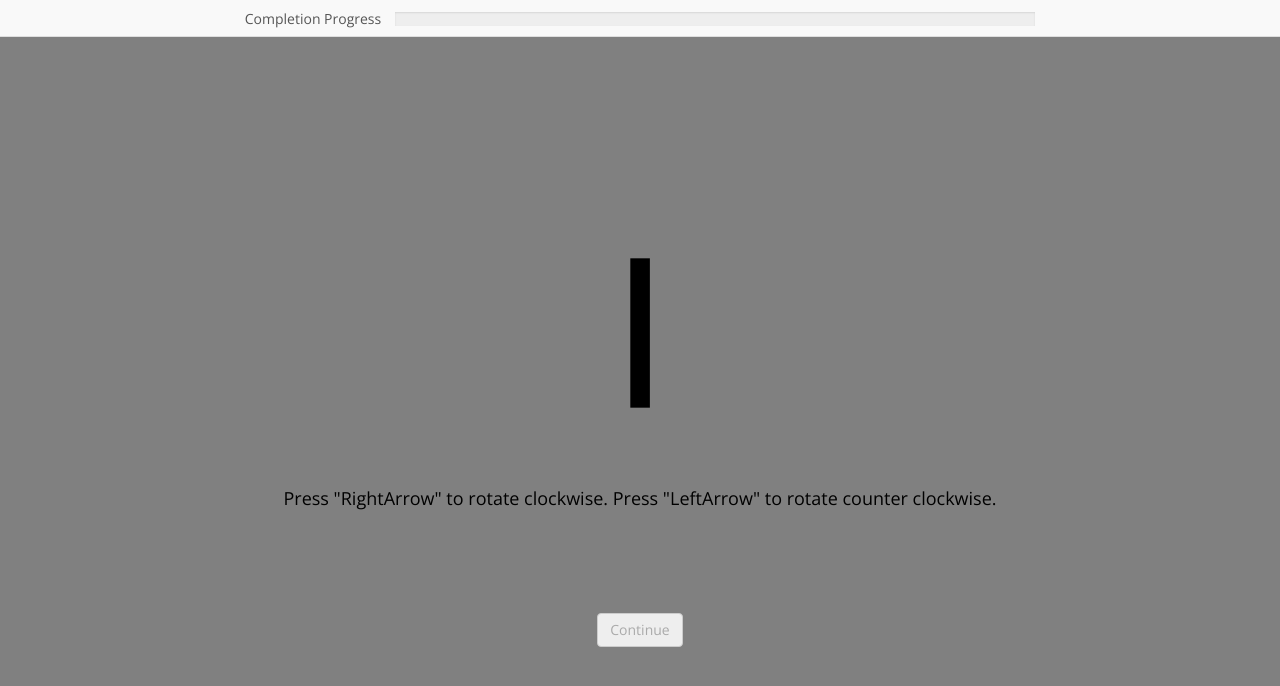
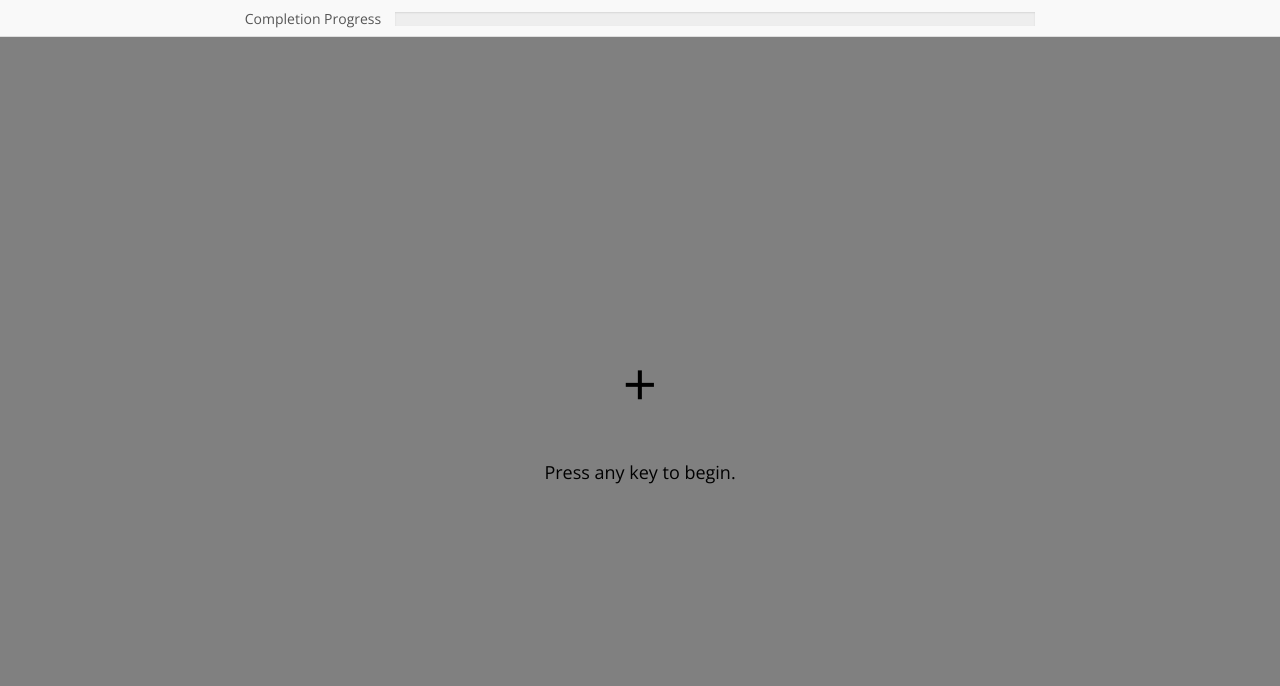
Before and after one commit to ilyx0420/jspsych_rotate_image_with_keyboard, a plain HTML site: page index.html in a window 1280 px wide. Drawn offline with nearby package versions, Linux system fonts and the light colour scheme.

Commit message:
Update index.html

```diff
--- a/index.html
+++ b/index.html
@@ -42,15 +42,15 @@
 
 
   //  var trialduration = 1250; // duration of each trial, unit: ms
-    var trialduration = 5000; // duration of each trial, unit: ms
+    var trialduration = 3000; // duration of each trial, unit: ms
     var stimulitype = 0 // 0: dot ; 1: square
-    var repeti_per_case = 10; // repititions for each participant (of each condition & display)
+    var repeti_per_case = 2; // repititions for each participant (of each condition & display)
     var stim_low = 1; // minimum number of stimuli to be displayed
     var stim_high = 7; // maximum number of stimuli to be displayed
 
 
 
-    var reps_total = repeti_per_case * 3 * (stim_high - stim_low + 1) + 21*1; // #repetitions * 3 conditions * all possible distributions of the stimuli
+    var reps_total = 70;//repeti_per_case * 3 * (stim_high - stim_low + 1) + 21*1; // #repetitions * 3 conditions * all possible distributions of the stimuli
     var n_trials = reps_total ;
 
     /* define instructions trial */
@@ -58,21 +58,14 @@
       type: "html-keyboard-response",
       stimulus: `
          <p>In this experiment, a game board with 117 cells that contain some pieces will appear. <br>The game board is either occluded by a green mesh or fully visible.</p>
-
 <br>
   <div style='float: center;'>A fully visible game board: <br> <img  width = 250px src='img/eg_noc.png'></img> </div>
-
 <br>
   <div style='float: center;'>An occluded game board: <br> <img width = 250px src='img/eg_occ.png'></img> </div>
 
-
-
 <br>
 <div style='float: center;'><p>The game board will disappear after 1.25 seconds, followed by 1 question whose answer can be selected by dragging the slider.  </p></div>
-
-
 <img width = 850px border =1px src='img/eg_slider.png'></img>
-
 
 <br>
 
@@ -90,12 +83,8 @@ var instructions_eg1 = {
       stimulus: `
       <p><b>Example 1</b></p>
  <div style='float: center;'> <img width = 250px src='img/eg_noc.png'></img> </div>
-
          <p>In this example, the game board is not occluded at all. Hence, the answer to the question should be 0. </p>
-
-
   <div style='float: center;'><img  width = 850px border = 1px src='img/eg_slider1.png'></img> </div>
-
 
         <p>Press any key to continue.</p>
       `,
@@ -111,12 +100,8 @@ var instructions_eg2 = {
       stimulus: `
       <p><b>Example 2</b></p>
  <div style='float: center;'> <img class = "ims" width = 250px height = 325 src='img/greenbacknewereg.png'></img> </div>
-
          <p>In this example, the game board is fully occluded. Hence, the answer to the question should be 117. </p>
-
-
   <div style='float: center;'><img  width = 850px border = 1px src='img/eg_slider2.png'></img> </div>
-
 
         <p>Press any key to begin.</p>
       `,
@@ -254,89 +239,39 @@ var instructions_eg2 = {
     /* preload images */
     var preload = {
       type: 'preload',
-      images: ['img/sq2.png', 'img/sq4.png',
-               'img/clr_s1_p1.png', 'img/oc_s1_p1.png','img/noc_s1_p1.png',
-               'img/clr_s1_p2.png', 'img/oc_s1_p2.png','img/noc_s1_p2.png',
-               'img/clr_s2_p1.png', 'img/oc_s2_p1.png','img/noc_s2_p1.png',
-               'img/clr_s2_p2.png', 'img/oc_s2_p2.png','img/noc_s2_p2.png',
-               'img/clr_s3_p1.png', 'img/oc_s3_p1.png','img/noc_s3_p1.png',
-               'img/clr_s3_p2.png', 'img/oc_s3_p2.png','img/noc_s3_p2.png',
-               'img/clr_s4_p1.png', 'img/oc_s4_p1.png','img/noc_s4_p1.png',
-               'img/clr_s4_p2.png', 'img/oc_s4_p2.png','img/noc_s4_p2.png',
-               'img/clr_s5_p1.png', 'img/oc_s5_p1.png','img/noc_s5_p1.png',
-               'img/clr_s5_p2.png', 'img/oc_s5_p2.png','img/noc_s5_p2.png',
-               'img/clr_s6_p1.png', 'img/oc_s6_p1.png','img/noc_s6_p1.png',
-               'img/clr_s6_p2.png', 'img/oc_s6_p2.png','img/noc_s6_p2.png',
-               'img/clr_s7_p1.png', 'img/oc_s7_p1.png','img/noc_s7_p1.png',
-               'img/clr_s7_p2.png', 'img/oc_s7_p2.png','img/noc_s7_p2.png',
-               ]
+      images: ['img/sq2.png', 'img/sq4.png']
     }
-    var images = ['img/clr_s1_p1.png', 'img/oc_s1_p1.png','img/noc_s1_p1.png',
-               'img/clr_s1_p2.png', 'img/oc_s1_p2.png','img/noc_s1_p2.png',
-               'img/clr_s2_p1.png', 'img/oc_s2_p1.png','img/noc_s2_p1.png',
-               'img/clr_s2_p2.png', 'img/oc_s2_p2.png','img/noc_s2_p2.png',
-               'img/clr_s3_p1.png', 'img/oc_s3_p1.png','img/noc_s3_p1.png',
-               'img/clr_s3_p2.png', 'img/oc_s3_p2.png','img/noc_s3_p2.png',
-               'img/clr_s4_p1.png', 'img/oc_s4_p1.png','img/noc_s4_p1.png',
-               'img/clr_s4_p2.png', 'img/oc_s4_p2.png','img/noc_s4_p2.png',
-               'img/clr_s5_p1.png', 'img/oc_s5_p1.png','img/noc_s5_p1.png',
-               'img/clr_s5_p2.png', 'img/oc_s5_p2.png','img/noc_s5_p2.png',
-               ];
 
     var preload_instru = {
       type: 'preload',
       images: ['img/eg_slider.png','img/eg_slider1.png','img/eg_slider2.png','img/greenbacknewereg.png']
     };
 
-    var shapes = [];
-    shapes.push(1); shapes.push(2);//shapes.push(3);//shapes.push(4);
-    var randshapes = jsPsych.randomization.sampleWithReplacement(shapes,reps_total) ;
+    // --- position of the occluder --- //
+    var occpos = [];
+    occpos.push(1); occpos.push(2);
+    var randpos = jsPsych.randomization.sampleWithReplacement(occpos,reps_total) ;
 
-    /* the number of stimuli on both sides */
-    var stimuliArr_r = [];
+    // --- generate sitmuli array --- //
     var stimuliArr = [];
-    var rr = stim_high + stim_low;
 
+    //var possible_nums = jsPsych.randomization.sampleWithoutReplacement(possible_nums,possible_nums.length) ;
 
-    var possible_nums = [];
-   // possible_nums.push(5);
-    possible_nums.push(1);possible_nums.push(2);possible_nums.push(3);possible_nums.push(4);
-    possible_nums.push(5);possible_nums.push(6);possible_nums.push(7);//possible_nums.push(13);possible_nums.push(14);
-    //possible_nums.push(15);
-
-
-//var possible_nums = jsPsych.randomization.sampleWithoutReplacement(possible_nums,possible_nums.length) ;
-
-/*
-    for (var i = 0; i < 11; i++){
-      for (var t = 0; t < repeti_per_case * 2; t++){
-        var shapn = randshapes[i];
-         stimuliArr.push([possible_nums[i],1,true, 10, 1, 1, shapn]);
-         stimuliArr.push([possible_nums[i],2,true, 10, 2, 1, shapn]);
-         stimuliArr.push([possible_nums[i],3,true, 10, 3, 1, shapn]);
-      }
+    for (var t = 0; t < repeti_per_case ; t++){
+        var condition = 0; //0:test trial; 1:catch trial question left; 2:catch trial quesiton right
+        var occ_proportion = 0.5;
+        stimuliArr.push([0,1, Math.floor(Math.random() * (3-1) + 1)]); // 0.1-0.9; conditon(0:test trial, 1: catch_trial_question_left, 2: catch_trial_question_right), occ_proportion, occ_position
+        stimuliArr.push([0,2, Math.floor(Math.random() * (3-1) + 1)]); // 0.2-0.8
+        stimuliArr.push([0,3, Math.floor(Math.random() * (3-1) + 1)]); // 0.3-0.7
+        stimuliArr.push([0,4, Math.floor(Math.random() * (3-1) + 1)]); // 0.4-0.6
+        stimuliArr.push([0,5, Math.floor(Math.random() * (3-1) + 1)]); // 0.5-0.5
     }
-*/
-
-
-for (var t = 0; t < repeti_per_case * 1; t++){
-     for (var i = 0; i < 7; i++){
-//var shapn = 1;
-//stimuliArr.push([5,  1, true, 10, 1, 1, shapn]); // size, scale, xx, condition (1: occ)
-
-         var shapn = randshapes[i];
-         stimuliArr.push([possible_nums[i],1,   true, 10, 1, 1, shapn]); // size, scale, xx, condition (1: occ)
-         stimuliArr.push([possible_nums[i],0.75,true, 10, 1, 1, shapn]);
-         stimuliArr.push([possible_nums[i],0.5, true, 10, 1, 1, shapn]);
-      }
-    }
-for (var t = 0; t < 1; t++){
-     for (var i = 0; i < 7; i++){
-        var shapn = randshapes[i];
-         stimuliArr.push([possible_nums[i],1,   true, 10, 2, 1, shapn]); // size, scale, xx, condition (2: no)
-         stimuliArr.push([possible_nums[i],0.75,true, 10, 2, 1, shapn]);
-         stimuliArr.push([possible_nums[i],0.5, true, 10, 2, 1, shapn]);
-      }
+    for (var t = 0; t < repeti_per_case; t++){
+      var occ_pos = 1; // 1: left; 2: right
+      var occ_proportion = 0.5;
+      //var shapn = randshapes[i];
+      stimuliArr.push([1,5, Math.floor(Math.random() * (3-1) + 1)]); // condition(1:catch_trial_question_left), occ_proportion, occ_pos
+      stimuliArr.push([2,5, Math.floor(Math.random() * (3-1) + 1)]); // condition(2:catch_trial_question_right), occ_proportion, occ_pos
     }
 
 
@@ -348,41 +283,9 @@ for (var t = 0; t < 1; t++){
     var stimuliArray_all = jsPsych.randomization.sampleWithoutReplacement(stimuliArr,stimuliArr.length) ;
     }
 
-//var stimuliArray_all  = stimuliArr;
+    var stimuliArray_all  = stimuliArr;
+    var stimuliArray_still = stimuliArray_all;
 
-    var stimuliArray_still = [];
-    // fake trials
-    var fak = [];
-    for (var i = 0; i < 22; i++){
-             fak.push([1,0,false, 1, 0, -1, i]);
-          }
-    // insert fake trials
-    for (var f = 0; f<=22; f++){
-            stimuliArray_still.push(fak[f]);
-            //stimuliArray_still.push(fak[f]);
-            // real trials
-            for (var i = 30*f; i< 30*f + 30; i++){
-             // stimuliArray_still.push(stimuliArray_all[i]);
-              stimuliArray_still.push(stimuliArray_all[i]);
-            }
-          }
-
-/////
-/*
-var stimuliArray_stilln = [];
-for (var tt = 0; tt < stimuliArray_still.length; tt++){
-  if (stimuliArray_still[tt][6]!=5 && stimuliArray_still[tt][6]!= 15){
-    stimuliArray_stilln.push(stimuliArray_still[tt]);
-  }
-}
-*/
-
-
-//////
-     var stimuliArray_still = stimuliArray_all;
-    // var stimuliArray_still = stimuliArr;
-
-   //var stimuliArray_still2 = stimuliArray_still;
 
     /* define fixation point */
     var fixation2 = {
@@ -393,6 +296,7 @@ for (var tt = 0; tt < stimuliArray_still.length; tt++){
       css_classes: ['hide_cursor'],
 
     }
+
 
     /* define trial - occluder */
     var a = -1;
@@ -436,39 +340,23 @@ for (var tt = 0; tt < stimuliArray_still.length; tt++){
 
     }
 
-
     /* define trial - game board */
     var a1 = -1;
     var b1 = -1;
     var c1 = -1;
-    var d1 = -1;
-    var e1 = -1;
-    var f1 = -1;
     var reward={
       type: "visual-array-stimuli",
-      set_size: function(){
+      condition: function(){ // trial type: catch trial or test trial
         a1+=1
         return stimuliArray_still[a1][0]
       },
-      set_size_r: function(){
-        f1+=1
-        return stimuliArray_still[f1][3]
+      occ_proportion: function(){ // occ proportion
+        b1+=1
+        return stimuliArray_still[b1][1]
       },
-      condition: function(){
-        b1+=1
-        return stimuliArray_still[b1][4]
-      },
-      frac: function(){
+      occ_pos:function(){ // position of the occluder
         c1+=1
-        return stimuliArray_still[c1][1]
-      },
-      occ_num: function(){
-        d1+=1
-        return stimuliArray_still[d1][6]
-      },
-      real_trial:function(){
-        e1+=1
-        return stimuliArray_still[e1][5]
+        return stimuliArray_still[c1][2]
       },
       target_size: [21, 21],
       trial_duration: trialduration,
@@ -665,14 +553,17 @@ var q_slider = {
 
 
 
-
+var d1 = -1;
 var q_slider_k = {
-    //type: 'html-slider-response-modi-tilt2',
     type: 'html-response-rotate-image-keyboard',
     stimulus: `<div style="width:700px;">\
         <p>What is the average direction?</p>\
         </div>`,
     require_movement: true,
+    condition: function(){ // trial type: catch trial or test trial
+        d1+=1
+        return stimuliArray_still[d1][0]
+      },
     labels: ['<div>-180</div>', '<div>-90</div>','<div>0</div>','<div>90</div>','<div>180</div>'],
     on_finish: function() {
       jsPsych.data.addProperties({allfinishedtrials: (jsPsych.getProgressBarCompleted() + (1/n_trials)) * n_trials} );
@@ -682,6 +573,9 @@ var q_slider_k = {
       jsPsych.setProgressBar( curr_progress_bar_value + (1/n_trials) );
        },
 };
+
+
+
 
 
 var multi_choice_block_hidpiece = {
@@ -722,27 +616,16 @@ var multi_choice_block_hidpiece = {
       repetitions: reps_total ,
     }
 
-//multi_choice_block_hidpiece,
-
     /* full procedure */
     var full_procedure = {
    //     timeline: [preload, preload_instru , enter_fullscreen, welcome2, consent, demog, survey_deminfo , instructions, instructions_eg1,instructions_eg2, demo_procedure, exist_fullscreen ],
 
-      timeline: [ preload, demo_procedure],
+      timeline: [fixation2, reward,  q_slider_k],
+      repetitions: reps_total ,
     }
 
 
-  //  timeline.push(q_slider)
-//timeline.push(instructions)
-//timeline.push(instructions_eg1)
-//timeline.push(instructions_eg2)
-//timeline.push(multi_choice_block_hidpiece)
-
-
-
-//timeline.push(enter_fullscreen)
-timeline.push(q_slider_k)
-  //  timeline.push(full_procedure)
+    timeline.push(full_procedure)
    // timeline.push(post_survey)
     timeline.push(tech_q)
     timeline.push(final_trial)
@@ -751,7 +634,7 @@ timeline.push(q_slider_k)
     /* start the experiment */
     jsPsych.init({
       timeline: timeline,
-      preload_images: images,
+      //preload_images: images,
       show_progress_bar: true,
       auto_update_progress_bar: false,
 
```
